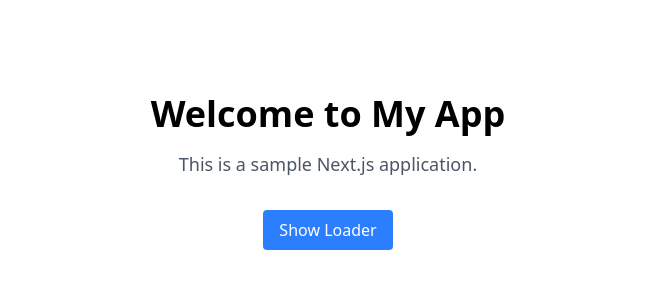
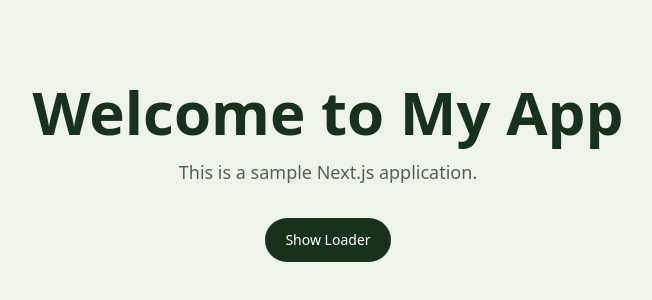
Before and after one commit to kharalnirmal/FlowerShop, a Next.js app: page / in a window 1280 px wide. Shown: the part 228-528 px from the top of the page, without its empty margins (312-964 px from the left). Built offline with nearby package versions, Linux system fonts and the light colour scheme.

Commit message:
Worked on Loader

```diff
--- a/app/page.tsx
+++ b/app/page.tsx
@@ -1,25 +1,36 @@
 "use client";
 
 import Loader from "@/components/Loader";
-import Image from "next/image";
 import { useState } from "react";
 
 export default function Home() {
   const [loading, setloading] = useState(true);
-  return loading ? (
-    <Loader onComplete={() => setloading(false)} />
-  ) : (
-    <div className="flex flex-col justify-center items-center py-2 min-h-screen">
-      <h1 className="mb-4 font-bold text-4xl">Welcome to My App</h1>
-      <p className="mb-8 text-gray-600 text-lg">
+
+  return (
+    <div className="relative bg-[#eef4ea] min-h-screen overflow-hidden">
+      <div
+        aria-hidden={loading}
+        className={`z-0 relative flex min-h-screen flex-col items-center justify-center px-6 py-10 text-center transition-[opacity,transform,filter] duration-700 ease-out ${
+          loading
+            ? "pointer-events-none select-none opacity-0 scale-[1.02] blur-[2px]"
+            : "pointer-events-auto opacity-100 scale-100 blur-0"
+        }`}
+      >
+        <h1 className="mb-4 font-bold text-[#17311c] text-4xl sm:text-6xl">
+          Welcome to My App
+        </h1>
+        <p className="mb-8 max-w-xl text-[#4f6352] text-lg">
           This is a sample Next.js application.
         </p>
         <button
           onClick={() => setloading(true)}
-        className="bg-blue-500 hover:bg-blue-600 px-4 py-2 rounded text-white"
+          className="bg-[#17311c] hover:bg-[#224528] px-5 py-3 rounded-full font-medium text-white text-sm transition"
         >
           Show Loader
         </button>
       </div>
+
+      {loading ? <Loader onComplete={() => setloading(false)} /> : null}
+    </div>
   );
 }
--- a/components/Loader.tsx
+++ b/components/Loader.tsx
@@ -16,6 +16,7 @@
   // ✅ Rule 2 — refs, never class selectors
   const containerRef = useRef<HTMLDivElement>(null);
   const lineRef = useRef<HTMLDivElement>(null);
+  const bloomGroupRef = useRef<HTMLDivElement>(null);
   const dotRef = useRef<HTMLDivElement>(null);
   const petalsRef = useRef<(HTMLDivElement | null)[]>([]);
 
@@ -103,16 +104,16 @@
         "-=0.28",
       );
 
-      // STEP 4 — whole loader fades out
+      // STEP 4 — dissolve the full loader (no upward motion)
       tl.to(
         containerRef.current,
         {
           opacity: 0,
-          duration: 0.7,
-          ease: "power2.inOut",
+          duration: 0.65,
+          ease: "sine.inOut",
         },
-        "+=0.3",
-      ); // 0.3s pause to admire the flower
+        "+=0.12",
+      );
     },
     { scope: containerRef },
   ); // ✅ scope locks all queries to this container
@@ -120,7 +121,15 @@
   return (
     <div
       ref={containerRef}
-      className="z-50 fixed inset-0 flex justify-center items-center bg-[#0d1f10]"
+      className="z-50 fixed inset-0 bg-[#0d1f10] overflow-hidden"
+    >
+      <div
+        className="absolute inset-0 flex justify-center items-center bg-[#0d1f10]"
+        style={{
+          borderBottomLeftRadius: "58% 34%",
+          borderBottomRightRadius: "58% 34%",
+          transformOrigin: "center bottom",
+        }}
       >
         {/* The vertical line — starts at center, grows down */}
         <div
@@ -135,12 +144,15 @@
         </div>
 
         {/* Center point — dot + petals all anchored here */}
-      <div className="relative flex justify-center items-center w-36 h-36">
+        <div
+          ref={bloomGroupRef}
+          className="z-10 relative flex justify-center items-center w-36 h-36"
+        >
           <div
             className="absolute rounded-full"
             style={{
-            width: "120px",
-            height: "120px",
+              width: "104px",
+              height: "104px",
               background:
                 "radial-gradient(circle, rgba(116, 173, 119, 0.2) 0%, rgba(13, 31, 16, 0) 72%)",
               filter: "blur(2px)",
@@ -149,10 +161,11 @@
 
           {/* Petals — each rotated evenly around 360° */}
           {Array.from({ length: PETAL_COUNT }).map((_, i) => {
-          const angle = (i / PETAL_COUNT) * 360; // 0, 45, 90, 135...
+            const angle = (i / PETAL_COUNT) * 360;
             const petalHeight = i % 2 === 0 ? 58 : 52;
             const petalWidth = i % 3 === 0 ? 18 : 16;
             const tilt = i % 2 === 0 ? -4 : 3;
+
             return (
               <div
                 key={i}
@@ -165,13 +178,11 @@
                   transformOrigin: "center center",
                 }}
               >
-              {/* Each petal — elongated ellipse pointing outward */}
                 <div
-                className="top-1/2 left-1/2 absolute shadow-[0_4px_12px_rgba(0,0,0,0.28)] border border-[#9db58a]/40 overflow-hidden"
+                  className="top-1/2 left-1/2 absolute shadow-[0_4px_12px_rgba(0,0,0,0.28)] border border-[#9db58a]/40 rounded-[55%_55%_46%_46%/92%_92%_24%_24%] overflow-hidden"
                   style={{
                     width: `${petalWidth}px`,
                     height: `${petalHeight}px`,
-                  borderRadius: "55% 55% 46% 46% / 92% 92% 24% 24%",
                     clipPath:
                       "polygon(50% 0%, 88% 16%, 100% 45%, 86% 78%, 50% 100%, 14% 78%, 0% 45%, 12% 16%)",
                     background:
@@ -212,13 +223,12 @@
             );
           })}
 
-        {/* Gold center dot — renders on top of petals */}
           <div
             ref={dotRef}
             className="z-10 relative bg-[#c9a227] rounded-full w-3 h-3"
           >
-          {/* Inner white highlight */}
             <div className="absolute inset-1 bg-[#e8d5b0]/60 rounded-full" />
+          </div>
         </div>
       </div>
     </div>
```
Also changed, not shown: components/Navbar.tsx (added). Lines whose indentation alone changed are shown as unchanged.
